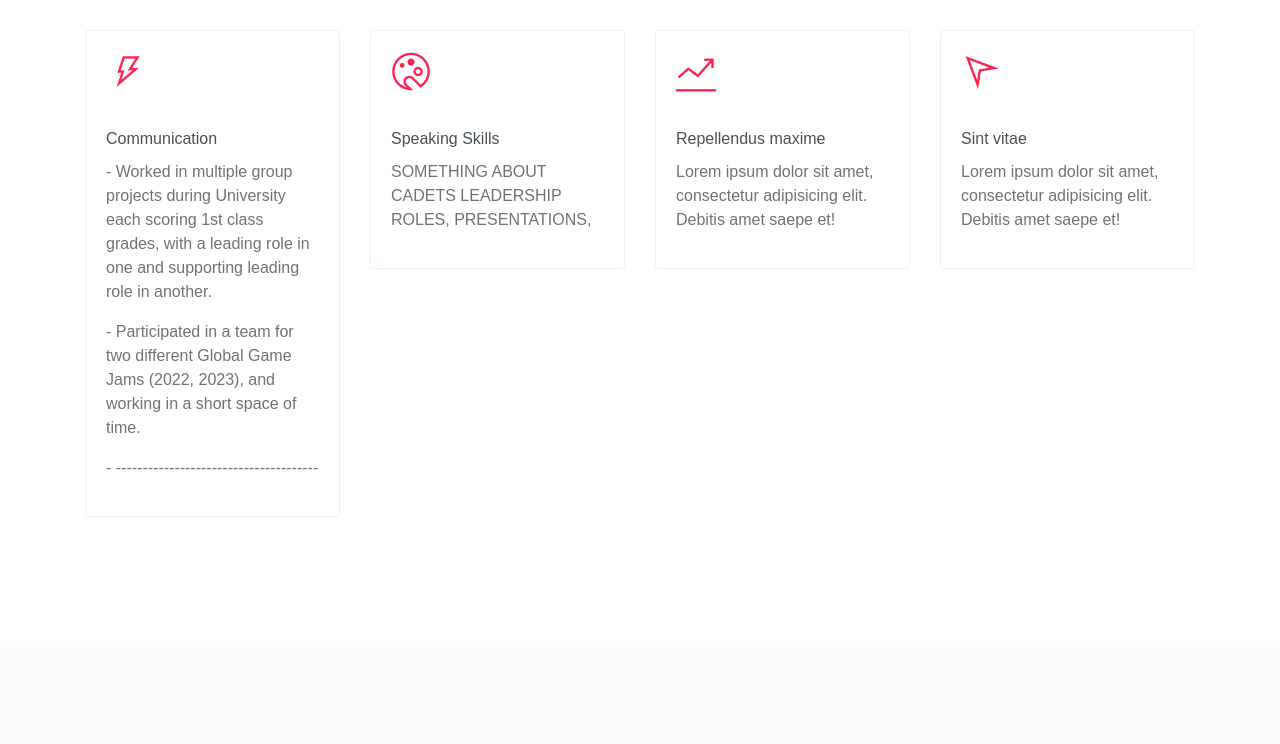
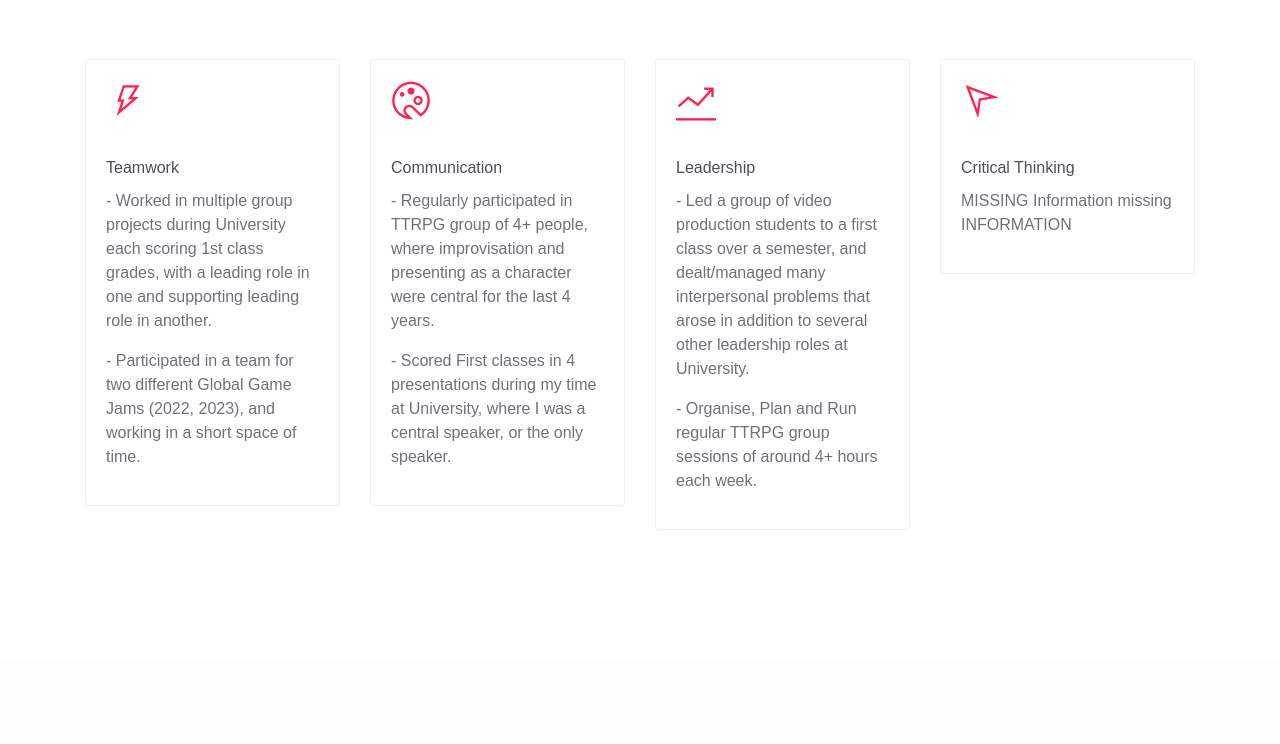
Before and after one commit to nivlego/nivlego.github.io, a plain HTML site: page index.html in a window 1280 px wide. Shown: the part 2860-3604 px from the top of the page. Drawn offline with Linux system fonts and the light colour scheme.

Commit message:
Add files via upload

```diff
--- a/index.html
+++ b/index.html
@@ -175,7 +175,7 @@
                         <div class="card-body">
                             <h2 class="mb-4"><i class="ti-ruler-pencil text-primary"></i></h2>
                             <h6 class="card-title">Software</h6>
-                            <p>Throughout my universty --------- Blender and Cinema4d. ------ Adobe suite including Photoshop, Premiere Pro, After Effects and Adobe XD. Fork software and Git.  </p>
+                            <p>I have experience with both modelling and animation softwares: Blender and Cinema4d. In addition, I have experince using the Adobe suite including Photoshop, Premiere Pro, After Effects and Adobe XD. I have also spent time in the past using Git, in addition to Fork, the Git management software. </p>
                         </div>
                     </div>
                 </div>
@@ -196,10 +196,9 @@
                         <div class="card mb-4">
                             <div class="card-body">
                                 <h2 class="mb-4"><i class="ti-bolt text-primary"></i></h2>
-                                <h6 class="card-title">Communication</h6>
+                                <h6 class="card-title">Teamwork</h6>
                                 <p>- Worked in multiple group projects during University each scoring 1st class grades, with a leading role in one and supporting leading role in another.</p>
                                 <p>- Participated in a team for two different Global Game Jams (2022, 2023), and working in a short space of time.</p>
-                                <p>- --------------------------------------</p><!-- CHANGE -->
                             </div>
                         </div>
                     </div>
@@ -207,8 +206,9 @@
                         <div class="card mb-4">
                             <div class="card-body">
                                 <h2 class="mb-4"><i class="ti-palette text-primary"></i></h2>
-                                <h6 class="card-title">Speaking Skills</h6>
-                                <p>SOMETHING ABOUT CADETS LEADERSHIP ROLES, PRESENTATIONS, </p><!-- CHANGE -->
+                                <h6 class="card-title">Communication</h6>
+                                <p>- Regularly participated in TTRPG group of 4+ people, where improvisation and presenting as a character were central for the last 4 years.</p>
+                                <p>- Scored First classes in 4 presentations during my time at University, where I was a central speaker, or the only speaker.</p>
                             </div>
                         </div>
                     </div>
@@ -216,8 +216,10 @@
                         <div class="card mb-4">
                             <div class="card-body">
                                 <h2 class="mb-4"><i class="ti-stats-up text-primary"></i></h2>
-                                <h6 class="card-title">Repellendus maxime</h6><!-- CHANGE -->
-                                <p>Lorem ipsum dolor sit amet, consectetur adipisicing elit. Debitis amet saepe et!</p><!-- CHANGE -->
+                                <h6 class="card-title">Leadership</h6>
+                                <p> - Led a group of video production students to a first class over a semester,
+                                    and dealt/managed many interpersonal problems that arose in addition to several other leadership roles at University. </p>
+                                <p> - Organise, Plan and Run regular TTRPG group sessions of around 4+ hours each week.  </p>
                             </div>
                         </div>
                     </div>
@@ -225,8 +227,11 @@
                         <div class="card mb-4">
                             <div class="card-body">
                                 <h2 class="mb-4"><i class="ti-location-arrow text-primary"></i></h2>
-                                <h6 class="card-title">Sint vitae</h6><!-- CHANGE -->
-                                <p>Lorem ipsum dolor sit amet, consectetur adipisicing elit. Debitis amet saepe et!</p><!-- CHANGE -->
+                                <h6 class="card-title">Critical Thinking</h6>
+                                <p> MISSING Information
+
+                                    missing INFORMATION
+                                </p><!-- CHANGE ---------------------       ------------------------------------ ----------------------->
                             </div>
                         </div>
                     </div>
@@ -247,7 +252,7 @@
                         <img src="assets/imgs/folio-1.jpg" alt="Download free bootstrap 4 landing page, free boootstrap 4 templates, Download free bootstrap 4.1 landing page, free boootstrap 4.1.1 templates, Creative studio Landing page">
                         <div class="overlay">
                             <div class="overlay-infos">
-                                <h5>Project Title</h5>
+                                <h5>Project Title              PORTFOLIO LIST: 1) Raven: The Asylum, 2) Snip and Shear, 3) Caff3i.ne, </h5>
                                 <a href="javascript:void(0)"><i class="ti-zoom-in"></i></a>
                                 <a href="javascript:void(0)"><i class="ti-link"></i></a>
                             </div>
@@ -604,7 +609,7 @@
                     <h6 class="section-title mb-4">Get In Touch</h6>
                     <form action = "https://formsubmit.co/f9f299e55e6666d74990e8d559aab393" method = "POST">
                         <div class="form-group">
-                            <input name = "name" type="text" class="form-control form-control-lg" id="exampleInputEmail1" aria-describedby="emailHelp" placeholder="Enter name" required>
+                            <input name = "name" type="text" class="form-control form-control-lg" id="exampleInputEmail1" aria-describedby="emailHelp" placeholder="Enter Name" required>
                         </div>
                         <div class="form-group">
                             <input name = "email" type="email" class="form-control form-control-lg" id="exampleInputEmail1" aria-describedby="emailHelp" placeholder="Enter email" required>
```
